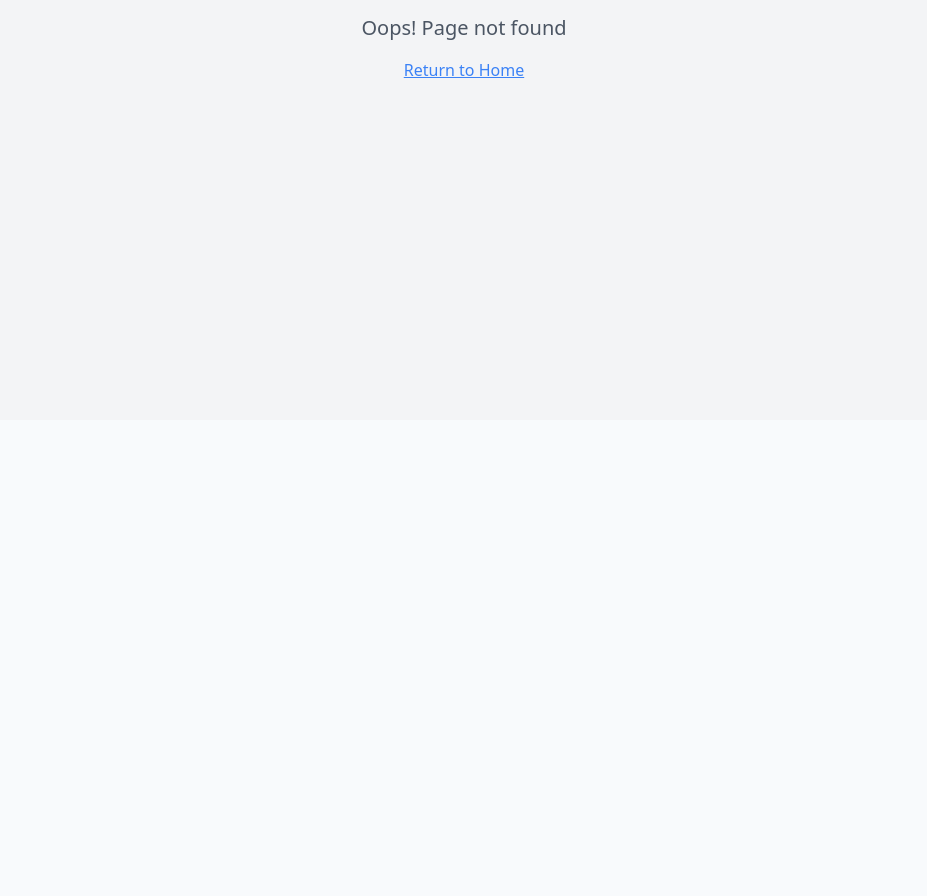
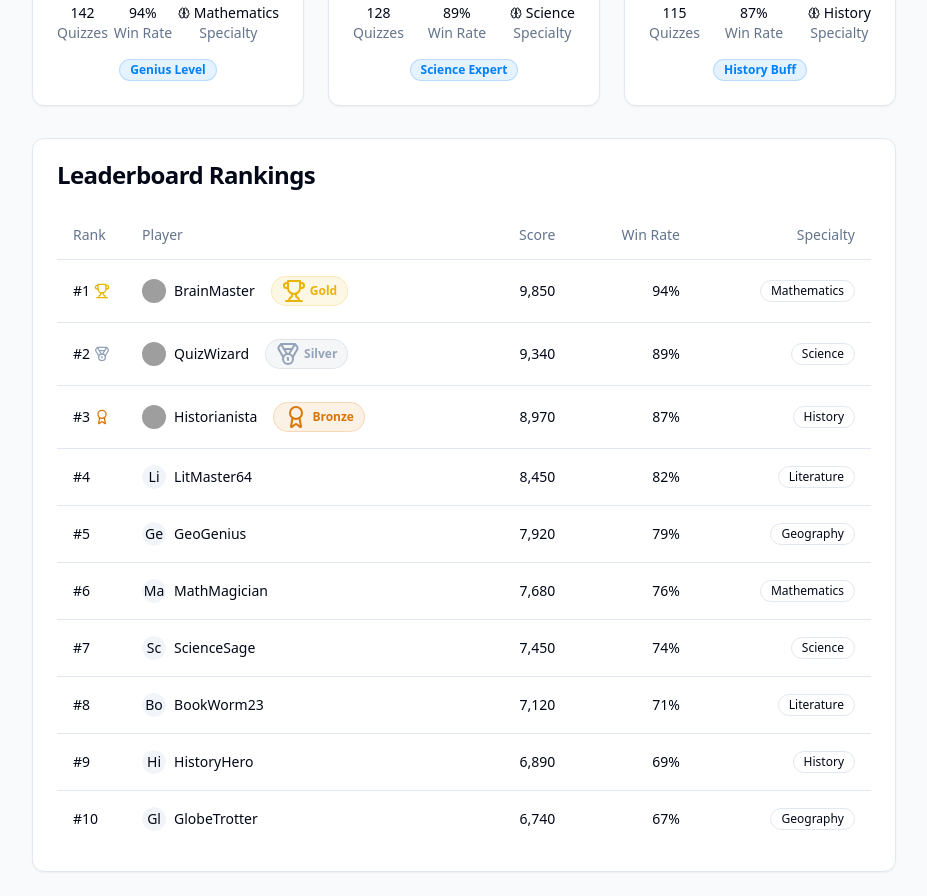
Before and after one commit to akashbhoite/quizmate-challenge, a React (Vite) app: page /leaderboard in a window 1280 px wide. Before the commit this address had no page. Shown: the part 380-1276 px from the top of the page, without its empty margins (176-1103 px from the left). Before the commit the page ends 800 px from the top, so only its background shows below. Built offline with nearby package versions, Linux system fonts and the light colour scheme; grey boxes are pictures that could not be loaded.

Commit message:
Implement dummy leaderboard page
Implement a basic leaderboard page with placeholder content to replace the 404 error.

```diff
--- a/src/App.tsx
+++ b/src/App.tsx
@@ -12,6 +12,7 @@ import SubjectDetail from "./pages/SubjectDetail";
 import Profile from "./pages/Profile";
 import Quiz from "./pages/Quiz";
 import Results from "./pages/Results";
+import Leaderboard from "./pages/Leaderboard";
 import NotFound from "./pages/NotFound";
 
 const queryClient = new QueryClient();
@@ -31,6 +32,7 @@ const App = () => (
             <Route path="/profile" element={<Profile />} />
             <Route path="/quiz/:categoryId/:subjectId/:quizId" element={<Quiz />} />
             <Route path="/results/:categoryId/:subjectId/:quizId" element={<Results />} />
+            <Route path="/leaderboard" element={<Leaderboard />} />
             <Route path="*" element={<NotFound />} />
           </Routes>
         </AnimatePresence>
--- /dev/null
+++ b/src/pages/Leaderboard.tsx
@@ -0,0 +1,303 @@
+
+import React from "react";
+import { motion } from "framer-motion";
+import { Trophy, Medal, Star, Award, Crown, Brain } from "lucide-react";
+import { Avatar, AvatarFallback, AvatarImage } from "@/components/ui/avatar";
+import { Badge } from "@/components/ui/badge";
+import {
+  Table,
+  TableBody,
+  TableCell,
+  TableHead,
+  TableHeader,
+  TableRow,
+} from "@/components/ui/table";
+import Layout from "@/components/Layout";
+import { Card, CardContent, CardHeader, CardTitle } from "@/components/ui/card";
+
+interface LeaderboardEntry {
+  id: string;
+  rank: number;
+  username: string;
+  avatar?: string;
+  score: number;
+  quizzesTaken: number;
+  winRate: number;
+  specialty: string;
+  medal?: "gold" | "silver" | "bronze";
+  achievement?: string;
+}
+
+const leaderboardData: LeaderboardEntry[] = [
+  {
+    id: "1",
+    rank: 1,
+    username: "BrainMaster",
+    avatar: "/placeholder.svg",
+    score: 9850,
+    quizzesTaken: 142,
+    winRate: 94,
+    specialty: "Mathematics",
+    medal: "gold",
+    achievement: "Genius Level"
+  },
+  {
+    id: "2",
+    rank: 2,
+    username: "QuizWizard",
+    avatar: "/placeholder.svg",
+    score: 9340,
+    quizzesTaken: 128,
+    winRate: 89,
+    specialty: "Science",
+    medal: "silver",
+    achievement: "Science Expert"
+  },
+  {
+    id: "3",
+    rank: 3,
+    username: "Historianista",
+    avatar: "/placeholder.svg",
+    score: 8970,
+    quizzesTaken: 115,
+    winRate: 87,
+    specialty: "History",
+    medal: "bronze",
+    achievement: "History Buff"
+  },
+  {
+    id: "4",
+    rank: 4,
+    username: "LitMaster64",
+    score: 8450,
+    quizzesTaken: 108,
+    winRate: 82,
+    specialty: "Literature"
+  },
+  {
+    id: "5",
+    rank: 5,
+    username: "GeoGenius",
+    score: 7920,
+    quizzesTaken: 95,
+    winRate: 79,
+    specialty: "Geography"
+  },
+  {
+    id: "6",
+    rank: 6,
+    username: "MathMagician",
+    score: 7680,
+    quizzesTaken: 92,
+    winRate: 76,
+    specialty: "Mathematics"
+  },
+  {
+    id: "7",
+    rank: 7,
+    username: "ScienceSage",
+    score: 7450,
+    quizzesTaken: 87,
+    winRate: 74,
+    specialty: "Science"
+  },
+  {
+    id: "8",
+    rank: 8,
+    username: "BookWorm23",
+    score: 7120,
+    quizzesTaken: 83,
+    winRate: 71,
+    specialty: "Literature"
+  },
+  {
+    id: "9",
+    rank: 9,
+    username: "HistoryHero",
+    score: 6890,
+    quizzesTaken: 79,
+    winRate: 69,
+    specialty: "History"
+  },
+  {
+    id: "10",
+    rank: 10,
+    username: "GlobeTrotter",
+    score: 6740,
+    quizzesTaken: 76,
+    winRate: 67,
+    specialty: "Geography"
+  }
+];
+
+const renderMedal = (medal?: "gold" | "silver" | "bronze") => {
+  if (!medal) return null;
+
+  let icon;
+  let color;
+
+  switch (medal) {
+    case "gold":
+      icon = <Trophy className="text-yellow-500" />;
+      color = "bg-yellow-500/10 text-yellow-500 border-yellow-500/20";
+      break;
+    case "silver":
+      icon = <Medal className="text-slate-400" />;
+      color = "bg-slate-400/10 text-slate-400 border-slate-400/20";
+      break;
+    case "bronze":
+      icon = <Award className="text-amber-600" />;
+      color = "bg-amber-600/10 text-amber-600 border-amber-600/20";
+      break;
+  }
+
+  return (
+    <Badge variant="outline" className={`ml-2 ${color}`}>
+      <span className="flex items-center gap-1">
+        {icon}
+        {medal.charAt(0).toUpperCase() + medal.slice(1)}
+      </span>
+    </Badge>
+  );
+};
+
+const Leaderboard = () => {
+  return (
+    <Layout>
+      <motion.div
+        initial={{ opacity: 0, y: 20 }}
+        animate={{ opacity: 1, y: 0 }}
+        transition={{ duration: 0.5 }}
+        className="max-w-4xl mx-auto px-4"
+      >
+        <div className="mb-8 text-center">
+          <h1 className="text-3xl font-bold mb-2">Global Leaderboard</h1>
+          <p className="text-foreground/70">
+            Top quiz champions from around the world
+          </p>
+        </div>
+
+        <div className="grid grid-cols-1 md:grid-cols-3 gap-6 mb-8">
+          {leaderboardData.slice(0, 3).map((entry) => (
+            <Card key={entry.id} className="overflow-hidden">
+              <div className={`h-2 ${
+                entry.rank === 1
+                  ? "bg-yellow-500"
+                  : entry.rank === 2
+                    ? "bg-slate-400"
+                    : "bg-amber-600"
+              }`} />
+              <CardHeader className="text-center pb-2">
+                <div className="flex justify-center mb-2">
+                  {entry.rank === 1 ? (
+                    <Crown className="h-8 w-8 text-yellow-500" />
+                  ) : entry.rank === 2 ? (
+                    <Medal className="h-8 w-8 text-slate-400" />
+                  ) : (
+                    <Award className="h-8 w-8 text-amber-600" />
+                  )}
+                </div>
+                <CardTitle className="text-lg flex items-center justify-center gap-2">
+                  <span>#{entry.rank}</span>
+                  <Avatar className="h-8 w-8">
+                    <AvatarImage src={entry.avatar} alt={entry.username} />
+                    <AvatarFallback>{entry.username.slice(0, 2)}</AvatarFallback>
+                  </Avatar>
+                  <span>{entry.username}</span>
+                </CardTitle>
+              </CardHeader>
+              <CardContent className="text-center">
+                <div className="text-2xl font-bold">{entry.score.toLocaleString()}</div>
+                <div className="text-sm text-muted-foreground">Total Score</div>
+
+                <div className="mt-4 flex justify-between text-sm">
+                  <div>
+                    <div className="font-medium">{entry.quizzesTaken}</div>
+                    <div className="text-muted-foreground">Quizzes</div>
+                  </div>
+                  <div>
+                    <div className="font-medium">{entry.winRate}%</div>
+                    <div className="text-muted-foreground">Win Rate</div>
+                  </div>
+                  <div>
+                    <div className="font-medium flex items-center">
+                      <Brain className="h-3 w-3 mr-1" />
+                      {entry.specialty}
+                    </div>
+                    <div className="text-muted-foreground">Specialty</div>
+                  </div>
+                </div>
+
+                {entry.achievement && (
+                  <Badge className="mt-4 bg-primary/10 text-primary border-primary/20 hover:bg-primary/20">
+                    {entry.achievement}
+                  </Badge>
+                )}
+              </CardContent>
+            </Card>
+          ))}
+        </div>
+
+        <Card>
+          <CardHeader>
+            <CardTitle>Leaderboard Rankings</CardTitle>
+          </CardHeader>
+          <CardContent>
+            <Table>
+              <TableHeader>
+                <TableRow>
+                  <TableHead className="w-16">Rank</TableHead>
+                  <TableHead>Player</TableHead>
+                  <TableHead className="text-right">Score</TableHead>
+                  <TableHead className="text-right">Win Rate</TableHead>
+                  <TableHead className="text-right">Specialty</TableHead>
+                </TableRow>
+              </TableHeader>
+              <TableBody>
+                {leaderboardData.map((entry) => (
+                  <TableRow key={entry.id}>
+                    <TableCell className="font-medium">
+                      <div className="flex items-center">
+                        <span>#{entry.rank}</span>
+                        {entry.medal && (
+                          <span className="ml-1">
+                            {entry.rank === 1 ? (
+                              <Trophy className="h-4 w-4 text-yellow-500" />
+                            ) : entry.rank === 2 ? (
+                              <Medal className="h-4 w-4 text-slate-400" />
+                            ) : entry.rank === 3 ? (
+                              <Award className="h-4 w-4 text-amber-600" />
+                            ) : null}
+                          </span>
+                        )}
+                      </div>
+                    </TableCell>
+                    <TableCell>
+                      <div className="flex items-center gap-2">
+                        <Avatar className="h-6 w-6">
+                          <AvatarImage src={entry.avatar} alt={entry.username} />
+                          <AvatarFallback>{entry.username.slice(0, 2)}</AvatarFallback>
+                        </Avatar>
+                        <span>{entry.username}</span>
+                        {renderMedal(entry.medal)}
+                      </div>
+                    </TableCell>
+                    <TableCell className="text-right">{entry.score.toLocaleString()}</TableCell>
+                    <TableCell className="text-right">{entry.winRate}%</TableCell>
+                    <TableCell className="text-right">
+                      <Badge variant="outline" className="font-normal">
+                        {entry.specialty}
+                      </Badge>
+                    </TableCell>
+                  </TableRow>
+                ))}
+              </TableBody>
+            </Table>
+          </CardContent>
+        </Card>
+      </motion.div>
+    </Layout>
+  );
+};
+
+export default Leaderboard;
```
